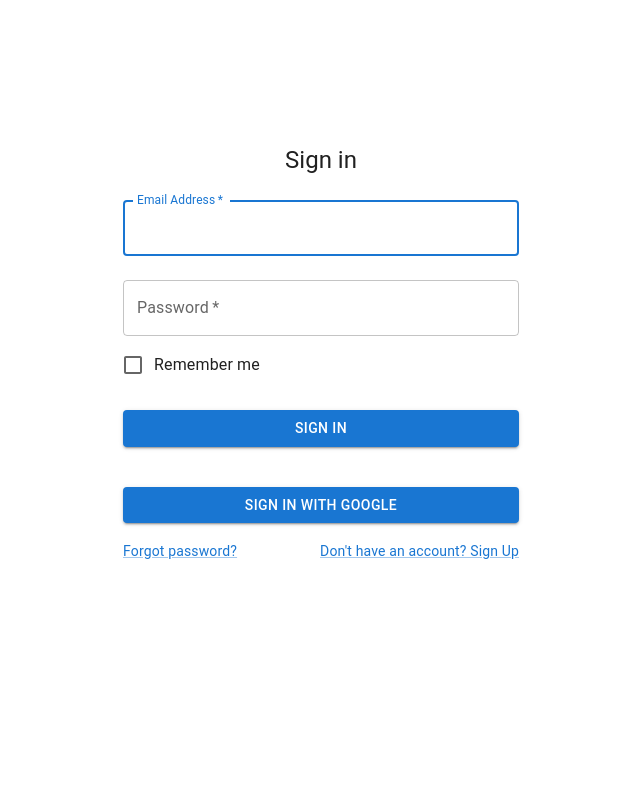
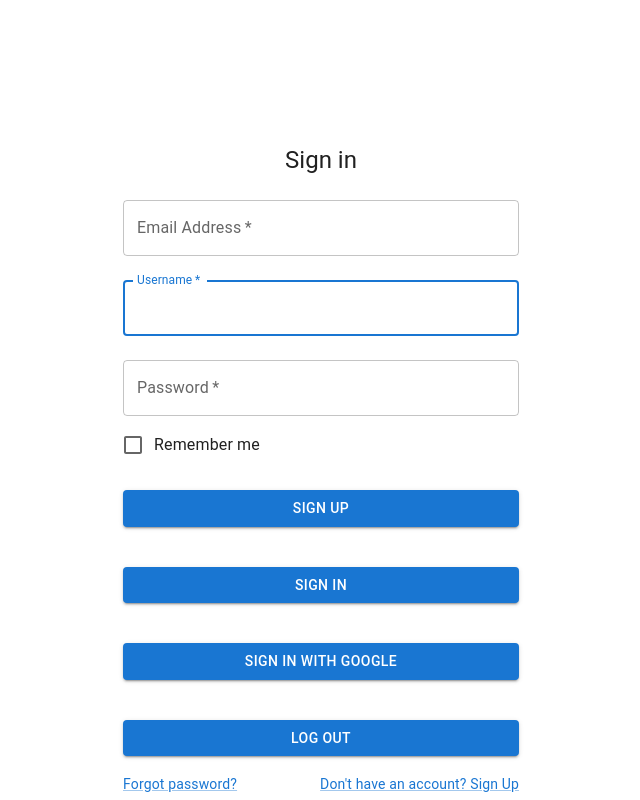
Before and after one commit to HireSmith/reinforcement, a React app: page /login in a window 1280 px wide. Shown: the whole page, without its empty margins (319-959 px from the left). Built offline with nearby package versions, Linux system fonts and the light colour scheme.

Commit message:
added components, updated redux store and reducer
Co-authored-by: Antonio Ayala <101016958+antonioclimbs@users.noreply.github.com>
Co-authored-by: Ju Kim <100457090+jukim98@users.noreply.github.com>
Co-authored-by: Thomas Seo <25378216+thomasseo1@users.noreply.github.com>

```diff
--- /dev/null
+++ b/src/components/navbar.tsx
@@ -0,0 +1,14 @@
+import { Link } from 'react-router-dom'
+import LoginPage from '../routes/LoginPage'
+
+export default function NavBar() : JSX.Element {
+	return (
+		<nav className='navbar'>
+			<Link to='/'>Home</Link>
+			<Link to='/create'>Create</Link>
+			<Link to='/user'>Profile</Link>
+      {/* set state.loggedin to false here */}
+			<Link to='/login'>Logout</Link>
+		</nav>
+	)
+}
--- a/src/components/questioncard.tsx
+++ b/src/components/questioncard.tsx
@@ -0,0 +1,30 @@
+import * as React from 'react';
+import Accordion from '@mui/material/Accordion';
+import AccordionSummary from '@mui/material/AccordionSummary';
+import AccordionDetails from '@mui/material/AccordionDetails';
+import Typography from '@mui/material/Typography';
+import ExpandMoreIcon from '@mui/icons-material/ExpandMore';
+
+export default function QuestionCard(props) : JSX.Element {
+  return (
+    <div>
+      <Accordion>
+        <AccordionSummary
+          expandIcon={<ExpandMoreIcon />}
+          aria-controls="panel1a-content"
+          id="panel1a-header"
+        >
+          <Typography>{props.company}</Typography>
+        </AccordionSummary>
+        <AccordionDetails>
+          <Typography>
+            {props.question}
+          </Typography>
+          <Typography>
+            {props.answer}
+          </Typography>
+        </AccordionDetails>
+      </Accordion>
+    </div>
+  );
+}
--- a/src/constants/actionTypes.ts
+++ b/src/constants/actionTypes.ts
@@ -1,3 +1,5 @@
 export const ADD_CARD: string = 'ADD_CARD'
 export const UPDATE_CARD: string = 'UPDATE_CARD'
 export const LOGGED_IN: string = 'LOGGED_IN'
+export const LOGGED_OUT: string = 'LOGGED_OUT'
+// export const SET_SSID: string = 'SET_SSID'
--- /dev/null
+++ b/src/containers/cardscontainer.tsx
@@ -0,0 +1,38 @@
+import QuestionCard from "../components/questioncard"
+// import { useSelector } from 'react-redux'
+import { connect } from 'react-redux';
+
+const mapStateToProps = state => ({
+  // add pertinent state here
+  company: state.company,
+  question: state.question,
+  answer: state.answer,
+  isLoggedIn: state.isLoggedIn,
+  ssId: state.ssId,
+});
+
+function CardsContainer(props): JSX.Element {
+
+	// const company : [] = useSelector(state => state.company);
+	// const question : [] = useSelector(state => state.question);
+	// const answer : [] = useSelector(state => state.answer);
+
+  const cardsArr = []
+  for (let i = 0; i < props.question.length; i++) {
+    cardsArr.push(
+      <QuestionCard
+        key={i}
+        company={props.company[i]}
+        question={props.question[i]}
+        answer={props.answer[i]}
+        />
+    )
+  }
+  return(
+    <div>
+      {cardsArr}
+    </div>
+  )
+}
+
+export default connect(mapStateToProps, null)(CardsContainer);
--- a/src/reducers/reducer.tsx
+++ b/src/reducers/reducer.tsx
@@ -3,17 +3,17 @@ import * as actionTypes from '../constants/actionTypes'
 type initialState = {
   ssId: number,
   isLoggedIn: boolean,
-  question: string,
-  answer: string,
-  company: string
+  question: [],
+  answer: [],
+  company: []
 }
 
 const initialState = {
   ssId: 0, // session id returned from oauth and bcrypt
   isLoggedIn: false, // is the user logged in
-  question: '', // what interview question was asked
-  answer: '', // what is the answer to that question
-  company: '' // what company asked the question
+  question: [], // what interview question was asked
+  answer: [], // what is the answer to that question
+  company: [] // what company asked the question
 };
 
 const reducer = (state = initialState, action): object => {
@@ -22,27 +22,40 @@ const reducer = (state = initialState, action): object => {
   //login
 
   // const { question, company, answer } = action.payload;
-  let question: string, company: string, answer: string
+  let newQuestion: string, newCompany: string, newAnswer: string
+  const { question, answer, company } = { ...state }
   switch (action.type) {
     case actionTypes.ADD_CARD:
       // adds a new card
-      question = action.payload.question;
-      company = action.payload.company;
-      answer = action.payload.answer;
+      newQuestion = action.payload.newQuestion;
+      newCompany = action.payload.newCompany;
+      newAnswer = action.payload.newAnswer;
+
+      question.push(newQuestion)
+      answer.push(newAnswer)
+      company.push(newCompany)
+
       return { ...state, question, answer, company }
 
     case actionTypes.UPDATE_CARD:
       // updates a card
-      question = action.payload.question;
-      company = action.payload.company;
-      answer = action.payload.answer;
+      const index = question.indexOf(newQuestion)
+
+      newQuestion = action.payload.question;
+      newCompany = action.payload.company;
+      newAnswer = action.payload.answer;
+
+      question[index] = newQuestion
+      answer[index] = newAnswer
+      company[index] = newCompany
+
       return { ...state, question, answer, company }
 
     case actionTypes.LOGGED_IN:
       // updates if logged in
-      const { ssId } = action.payload;
+      const { ssid } = action.payload;
       const loggedIn = true
-      return { ...state, ssId, isLoggedIn: loggedIn }
+      return { ...state, ssid, isLoggedIn: loggedIn }
     default:
       return state;
   }
--- a/src/routes/HomePage.tsx
+++ b/src/routes/HomePage.tsx
@@ -1,9 +1,13 @@
 import React from 'react';
+import CardsContainer from '../containers/cardscontainer'
+import NavBar from '../components/navbar'
 
 function HomePage(): JSX.Element {
   return (
     <div>
       <h1>rendering from home page</h1>
+      <NavBar />
+      <CardsContainer />
     </div>
   )
 };
--- a/src/routes/LoginPage.tsx
+++ b/src/routes/LoginPage.tsx
@@ -1,4 +1,4 @@
-import * as React from 'react';
+import React, { useState } from 'react';
 import Avatar from '@mui/material/Avatar';
 import Button from '@mui/material/Button';
 import CssBaseline from '@mui/material/CssBaseline';
@@ -12,22 +12,111 @@ import LockOutlinedIcon from '@mui/icons-material/LockOutlined';
 import Typography from '@mui/material/Typography';
 import Container from '@mui/material/Container';
 import { createTheme, ThemeProvider } from '@mui/material/styles';
+import { connect, useDispatch } from 'react-redux';
 
+// reference
+// const mapDispatchToProps = dispatch => ({
+//   addMarketActionCreator: (payload) => dispatch(actions.addMarketActionCreator(payload)) //addMarketActionCreator is from actions.js
+// });
 
 const theme = createTheme();
 
-export default function LoginPage(): JSX.Element {
-  const handleSubmit = (event: React.FormEvent<HTMLFormElement>) => {
-    event.preventDefault();
-    const data = new FormData(event.currentTarget);
-    fetch('/auth/google') // meant to re route to google authentication, not from individual email/password
-    // will be sent back ssid
-    // will set a cookie and session id
-    console.log({
-      email: data.get('email'),
-      password: data.get('password'),
-    });
+function LoginPage() {
+
+  // const handleSubmit = (event: React.FormEvent<HTMLFormElement>) => {
+  //   event.preventDefault();
+  //   const data = new FormData(event.currentTarget);
+  //   fetch('/auth/google') // meant to re route to google authentication, not from individual email/password
+  //   // will be sent back ssid
+  //   // will set a cookie and session id
+  //   console.log({
+  //     email: data.get('email'),
+  //     password: data.get('password'),
+  //   });
+  // }
+  const dispatch = useDispatch();
+  const [username, setUsername] = useState('');
+  const [password, setPassword] = useState('');
+  const [loggedIn, setLoggedIn] = useState(false);
+
+  const handleUsername = (e) => {
+    setUsername(e.target.value);
+  }
+
+  const handlePassword = (e) => {
+    setPassword(e.target.value);
+  }
+
+  const handleSignUp = (e) => {
+    e.preventDefault();
+    fetch('http://localhost:3000/api/signup', {
+      method: 'POST',
+      headers: {
+        'Content-Type': 'application/json',
+      },
+      body: JSON.stringify({
+        username,
+        password,
+      }),
+    })
+    .then((res) => res.json())
+    .then(() => console.log('User Successfully Signed Up'))
+    .catch((err) => console.log(err));
   };
+
+  const handleLogin = (e) => {
+    e.preventDefault();
+    fetch('http://localhost:3000/api/login', {
+      method: 'POST',
+      headers: {
+        'Content-type': 'application/json'
+      },
+      body: JSON.stringify({
+        username,
+        password,
+      }),
+    })
+    .then((res) => res.json())
+    .then((data) => {
+      //if successfully logged in, we get ssid passed back on res.locals
+      if (data.ssid) {
+        // setLoggedIn(true);
+        dispatch({
+          type: 'LOGGED_IN',
+          payload: data.ssid,
+        });
+        console.log('User is Logged In')
+      }
+    })
+    .catch((err) => console.log(err));
+  };
+
+  const handleGoogleLogin = () => {
+    fetch('http://localhost:3000/api/auth/google', {
+      method: 'GET',
+      headers: {
+        'Content-type': 'application/json',
+      },
+    })
+    .then((res) => res.json())
+    .then((ssid) => {
+      // setLoggedIn(true);
+      dispatch({
+        type: 'LOGGED_IN',
+        payload: ssid,
+      });
+      console.log('User logged in through Google')
+    })
+    .catch((err) => console.log(err))
+  };
+
+  const handleLogout = (e) => {
+    e.preventDefault();
+    setLoggedIn(false);
+    fetch('http://localhost:3000/api/logout')
+    .then((res) => res.json())
+    .catch((err) => console.log(err));
+  }
 
   return (
     <ThemeProvider theme={theme}>
@@ -47,7 +136,7 @@ export default function LoginPage(): JSX.Element {
           <Typography component="h1" variant="h5">
             Sign in
           </Typography>
-          <Box component="form" onSubmit={handleSubmit} noValidate sx={{ mt: 1 }}>
+          <Box component="form" onSubmit={handleLogin} noValidate sx={{ mt: 1 }}>
             <TextField
               margin="normal"
               required
@@ -62,11 +151,23 @@ export default function LoginPage(): JSX.Element {
               margin="normal"
               required
               fullWidth
-              name="password"
+              id="username"
+              value={username}
+              onChange={handleUsername}
+              label="Username"
+              name="username"
+              type="username"
+              autoFocus
+            />
+            <TextField
+              margin="normal"
+              required
+              fullWidth
+              id="password"
+              value={password}
+              onChange={handlePassword}
               label="Password"
               type="password"
-              id="password"
-              autoComplete="current-password"
             />
             <FormControlLabel
               control={<Checkbox value="remember" color="primary" />}
@@ -77,17 +178,44 @@ export default function LoginPage(): JSX.Element {
               fullWidth
               variant="contained"
               sx={{ mt: 3, mb: 2 }}
+              onClick={handleSignUp}
             >
-              Sign In
+              Sign Up
             </Button>
+
             <Button
               type="submit"
               fullWidth
               variant="contained"
               sx={{ mt: 3, mb: 2 }}
+              onClick={handleLogin}
+            >
+              Sign In
+            </Button>
+
+
+            <Button
+              type="submit"
+              fullWidth
+              variant="contained"
+              sx={{ mt: 3, mb: 2 }}
+              onClick={handleGoogleLogin}
             >
               Sign In With Google
             </Button>
+
+            <Button
+              type="submit"
+              fullWidth
+              variant="contained"
+              sx={{ mt: 3, mb: 2 }}
+              onClick={handleLogout}
+            >
+              Log out
+            </Button>
+
+
+
             <Grid container>
               <Grid item xs>
                 <Link href="#" variant="body2">
@@ -107,3 +235,5 @@ export default function LoginPage(): JSX.Element {
     </ThemeProvider>
   );
 }
+
+export default connect(null, null)(LoginPage);
```
Also changed, not shown: package.json (+6 -5 lines).
